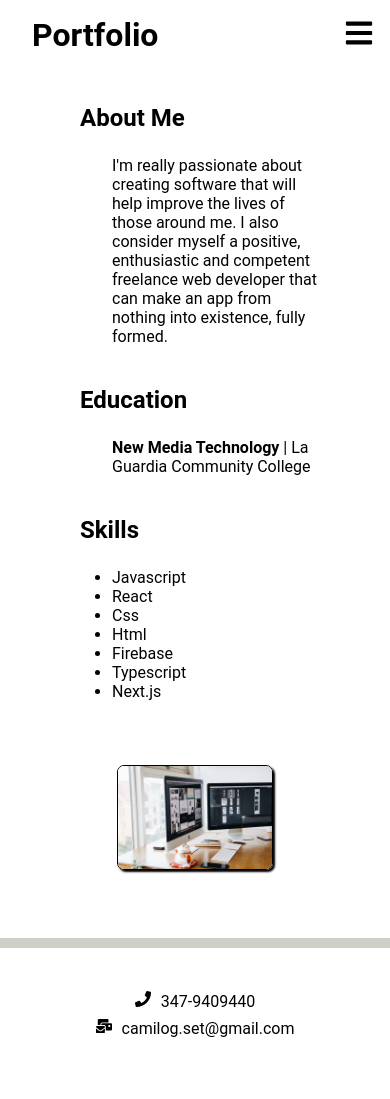
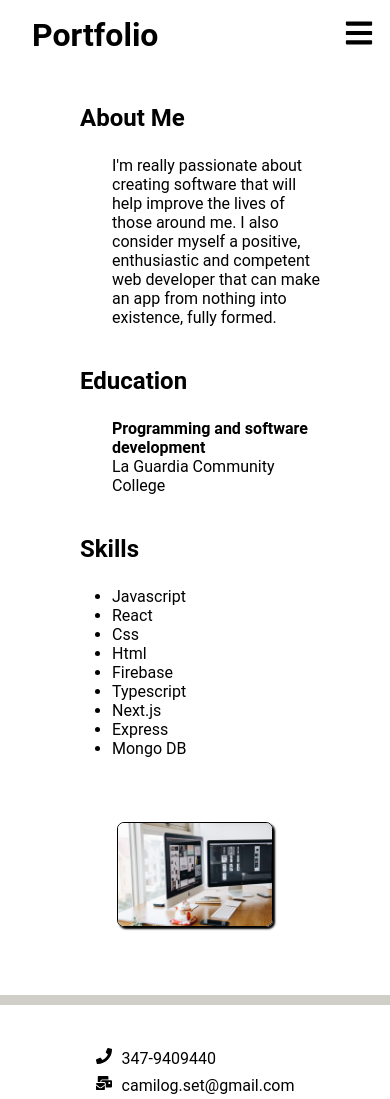
Before and after one commit to camoqq/Portfolio, a React (Create React App) app: page /about in a window 390 px wide. Before the commit the page ends 1042 px from the top, so only its background shows below. Built offline with nearby package versions, Linux system fonts and the light colour scheme.

Commit message:
mern app added

```diff
--- a/src/Components/AboutContent.js
+++ b/src/Components/AboutContent.js
@@ -12,14 +12,15 @@ const AboutContent = () => {
           <p className="de">
             I'm really passionate about creating software that will help improve
             the lives of those around me. I also consider myself a positive,
-            enthusiastic and competent freelance web developer that can make an
-            app from nothing into existence, fully formed.
+            enthusiastic and competent web developer that can make an app from
+            nothing into existence, fully formed.
           </p>
         </div>
         <div className="lef">
           <h2>Education</h2>
           <p>
-            <b>New Media Technology </b>| La Guardia Community College
+            <b>Programming and software development</b> <br></br>
+            La Guardia Community College
           </p>
         </div>
         <div className="lef">
@@ -33,6 +34,8 @@ const AboutContent = () => {
               <li>Firebase</li>
               <li>Typescript</li>
               <li>Next.js</li>
+              <li>Express</li>
+              <li>Mongo DB</li>
             </ul>
           </p>
         </div>
--- a/src/Components/Footer.css
+++ b/src/Components/Footer.css
@@ -30,8 +30,6 @@
   .footer1 {
     display: flex;
     justify-content: center;
-  }
-  .left {
-    text-align: center;
+    align-content: center;
   }
 }
--- a/src/Components/Footer.js
+++ b/src/Components/Footer.js
@@ -23,6 +23,7 @@ const Footer = () => {
           </div>
         </div>
       </div>
+
       <div className="right">
         <a href="https://www.facebook.com">
           <FaFacebook
@@ -30,14 +31,12 @@ const Footer = () => {
             style={{ marginRight: "1rem", color: "black" }}
           />
         </a>
-
         <a href="https://www.twitter.com">
           <FaTwitter
             size={40}
             style={{ marginRight: "1rem", color: "black" }}
           />
         </a>
-
         <a href="https://www.youtube.com">
           <FaYoutube
             size={40}
--- a/src/Components/Proj.js
+++ b/src/Components/Proj.js
@@ -3,15 +3,26 @@ import "./Proj.css";
 import pic5 from "../Pics/p5.webp";
 import pic1 from "../Pics/p1.png";
 import pic7 from "../Pics/p7.jpeg";
-import pic6 from "../Pics/p6.jpeg";
+import pic6 from "../Pics/mern4.jpg";
 import pic9 from "../Pics/p9.jpeg";
 import pic2 from "../Pics/countries.jpeg";
 
 const Proj = () => {
   return (
     <div className="firstContainer">
-      {/* <h1>Projects</h1> */}
       <div className="project-container">
+        <div className="project-card">
+          <img src={pic6} alt="pics" />
+          <div>
+            <h2>Shopping Cart</h2>
+            <p>Shopping cart using the MERN stack</p>
+          </div>
+          <div className="navs">
+            <a href="https://github.com/camoqq/mern">view code</a>
+            <a href="https://mern-o0ir.onrender.com/">view live</a>
+          </div>
+        </div>
+
         <div className="project-card">
           <img src={pic1} alt="pics" />
           <div>
@@ -48,18 +59,6 @@ const Proj = () => {
         </div>
 
         <div className="project-card">
-          <img src={pic6} alt="pics" />
-          <div>
-            <h2>Shopping Cart</h2>
-            <p>Shopping cart using context API with useReducer Hook</p>
-          </div>
-          <div className="navs">
-            <a href="https://github.com/camoqq/newCart">view code</a>
-            <a href="https://camoqq.github.io/newCart/">view live</a>
-          </div>
-        </div>
-
-        <div className="project-card">
           <img src={pic7} alt="pics" />
           <div>
             <h2>Dice Tic Tac Toe</h2>
```
Also changed, not shown: src/Pics/mern4.jpg (added).
